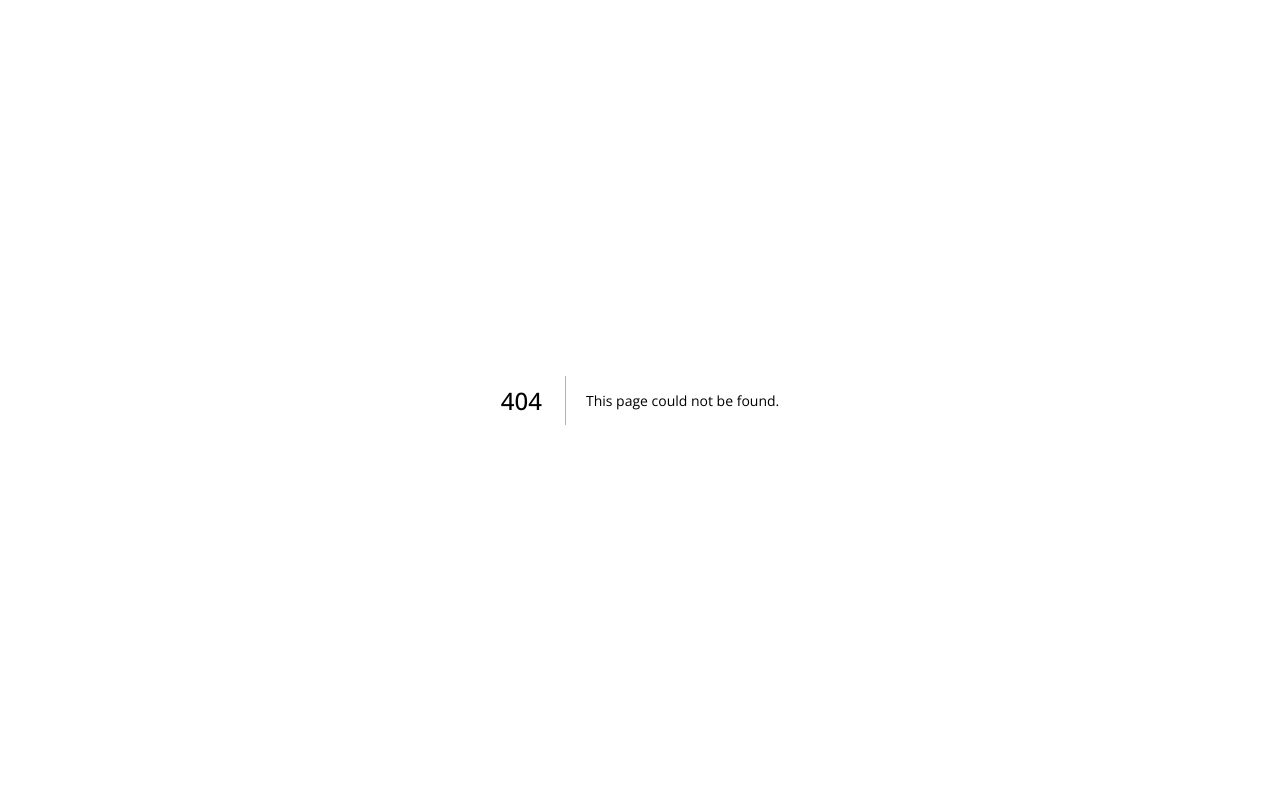
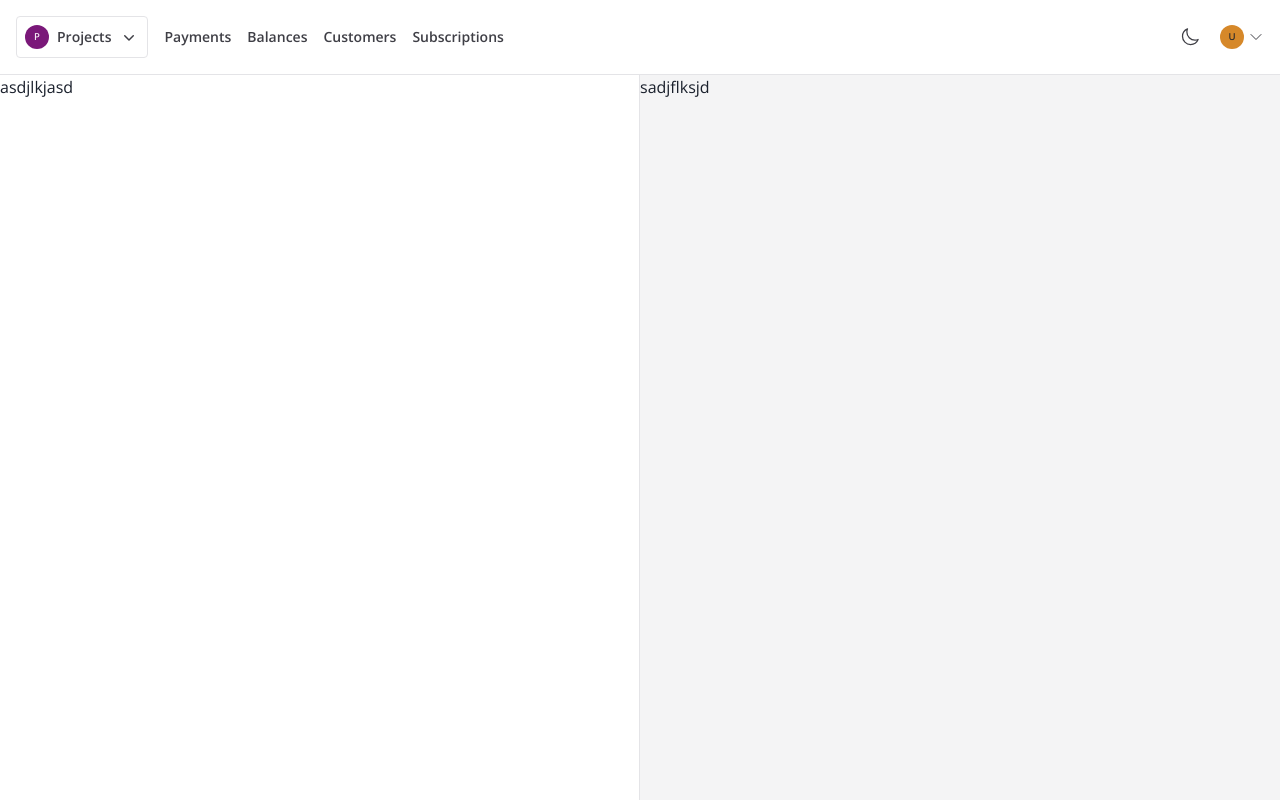
Before and after one commit to tate2301/tif, a Next.js app in the folder apps/dashboard/: page /payments/create-payment-link in a window 1280 px wide. Before the commit this address had no page. Built offline with nearby package versions, Linux system fonts and the light colour scheme.

Commit message:
feature: added create payment link page

```diff
--- a/apps/dashboard/src/components/payment-items/CreatePaymentItem.tsx
+++ b/apps/dashboard/src/components/payment-items/CreatePaymentItem.tsx
@@ -1,14 +1,16 @@
 import React from "react";
 import { ClockIcon } from "@heroicons/react/24/outline";
+import Link from "next/link";
 
 type Props = {
   isCodeRequired?: boolean;
   actionButtonText: string
   heading: string
   description: string
+  location: string
 };
 
-function CreatePaymentItem({ isCodeRequired, actionButtonText, heading, description }: Props) {
+function CreatePaymentItem({ isCodeRequired, actionButtonText, heading, description, location }: Props) {
   return (
     <div className="col-span-1 flex flex-col space-y-2">
       <div className="h-60 rounded-xl bg-secondary"></div>
@@ -36,9 +38,9 @@ function CreatePaymentItem({ isCodeRequired, actionButtonText, heading, descript
         )}
       </div>
       <div className="flex pt-2">
-        <div className="flex main-border p-2 shadow cursor-pointer text-sm font-medium main-text rounded-xl">
+        <Link href={location} className="flex main-border p-2 shadow cursor-pointer text-sm font-medium main-text rounded-xl">
           {actionButtonText}
-        </div>
+        </Link>
       </div>
     </div>
   );
--- a/apps/dashboard/src/layouts/DashboardLayout.tsx
+++ b/apps/dashboard/src/layouts/DashboardLayout.tsx
@@ -13,7 +13,7 @@ const DashboardLayout = (props: Props) => {
     <Head>
       <title>Dashboard</title>
     </Head>
-    <div className='flex flex-col'>
+    <div className='flex flex-col min-h-screen'>
         <div className="nav">
             <Navbar />
         </div>
--- /dev/null
+++ b/apps/dashboard/src/pages/payments/create-payment-link.tsx
@@ -0,0 +1,21 @@
+import DashboardLayout from '@/layouts/DashboardLayout'
+import React from 'react'
+
+type Props = {}
+
+const CreatePaymentLink = (props: Props) => {
+  return (
+    <DashboardLayout>
+      <div className="grid grid-cols-2 flex-1">
+        <div className="col-span-1 main-border-r h-full">
+          asdjlkjasd
+        </div>
+        <div className="col-span-1 bg-secondary h-full">
+          sadjflksjd
+        </div>
+      </div>
+    </DashboardLayout>
+  )
+}
+
+export default CreatePaymentLink
--- a/apps/dashboard/src/pages/payments/index.tsx
+++ b/apps/dashboard/src/pages/payments/index.tsx
@@ -18,11 +18,13 @@ const Payments = (props: Props) => {
       </div>
       <div className="grid md:grid-cols-2 grid-cols-2 gap-7 max-w-4xl">
         <CreatePaymentItem
+          location="/payments/create-payment-link"
           heading="Share a link to a checkout page"
           description="Sell a product or subscription or accept a donation by sharing a link to a payment page."
           actionButtonText="Create payment link"
         />
         <CreatePaymentItem
+          location="/payments/create-payment-link"
           heading="Manually charge a customer"
           description="Create a payment from the Dashboard by manually entering a customer’s card information."
           actionButtonText="Charge a customer"
--- a/apps/dashboard/src/utils/data.ts
+++ b/apps/dashboard/src/utils/data.ts
@@ -4,5 +4,6 @@ export const data = {
         { name: 'Payments', _id: 'payments', location: '/payments' },
         { name: 'Balances', _id: 'projects', location: '/projects' },
         { name: 'Customers', _id: 'settings', location: '/settings' },
+        { name: 'Subscriptions', _id: 'subscription', location: '/subscription' },
       ]
 }
```
